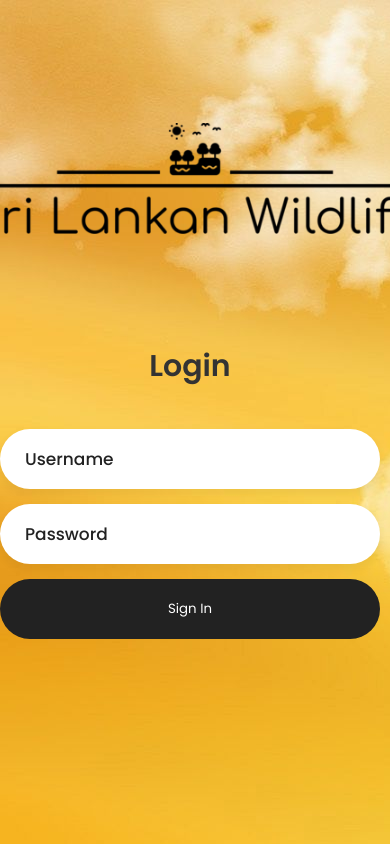
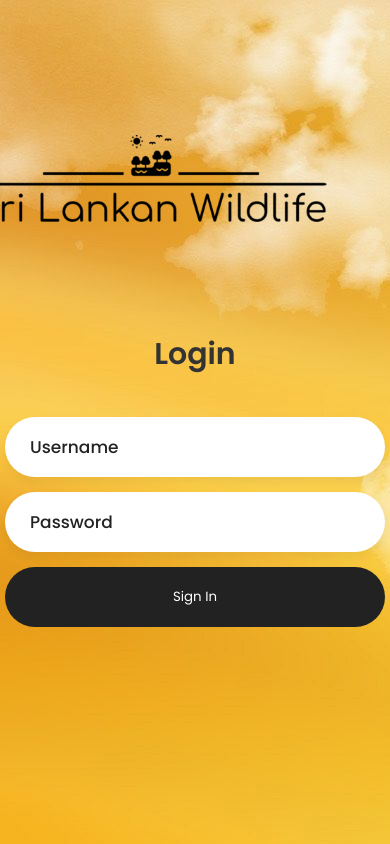
Before and after one commit to sasmithayasas/wdos-updated, a plain HTML site: page login.html in a window 390 px wide. Shown: the top 844 px of the page. Drawn offline with Linux system fonts and the light colour scheme.

Commit message:
Update login.css

```diff
--- a/login.css
+++ b/login.css
@@ -113,4 +113,12 @@ section a{
 .logo{
 
     width: 450px;
+    max-width: 450px;
+    height: auto;
 }
+
+@media only screen and (max-width: 600px){
+    .logo{
+        max-width: 80%;
+    }
+}
```
